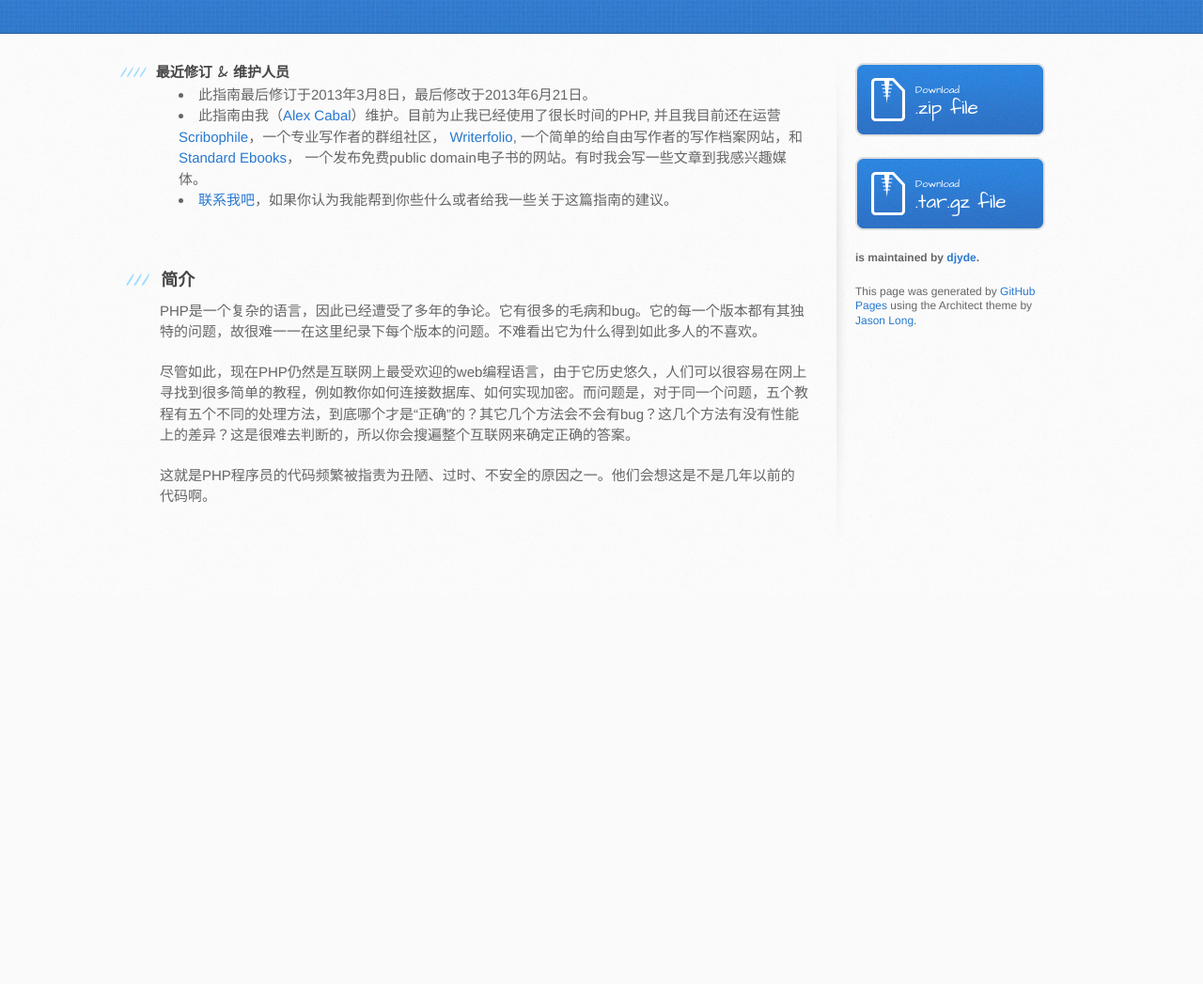
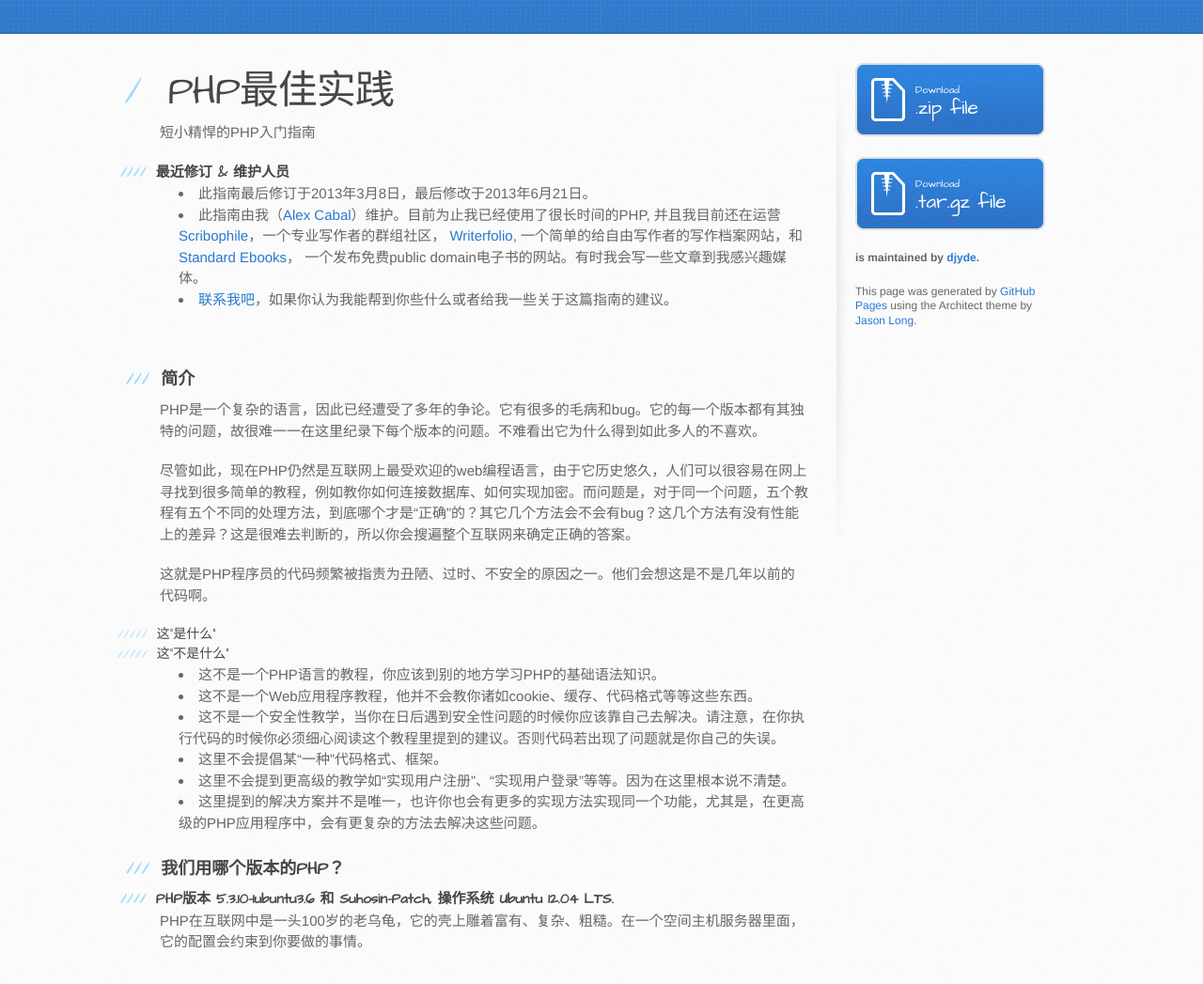
Before and after one commit to djyde/PHP-Best-Practices, a plain HTML site: page index.html in a window 1280 px wide. Shown: the part 165-1212 px from the top of the page at 94% size. Before the commit the page ends 800 px from the top, so only its background shows below. Drawn offline with Linux system fonts and the light colour scheme.

```diff
--- a/index.html
+++ b/index.html
@@ -28,7 +28,12 @@
     <div id="content-wrapper">
       <div class="inner clearfix">
         <section id="main-content">
-          <h4>
+          <h1>
+<a name="php" class="anchor" href="#php"><span class="octicon octicon-link"></span></a>PHP最佳实践</h1>
+
+<p>短小精悍的PHP入门指南</p>
+
+<h4>
 <a name="--" class="anchor" href="#--"><span class="octicon octicon-link"></span></a>最近修订 &amp; 维护人员</h4>
 
 <ul>
@@ -44,6 +49,27 @@
 <p>尽管如此，现在PHP仍然是互联网上最受欢迎的web编程语言，由于它历史悠久，人们可以很容易在网上寻找到很多简单的教程，例如教你如何连接数据库、如何实现加密。而问题是，对于同一个问题，五个教程有五个不同的处理方法，到底哪个才是“正确”的？其它几个方法会不会有bug？这几个方法有没有性能上的差异？这是很难去判断的，所以你会搜遍整个互联网来确定正确的答案。</p>
 
 <p>这就是PHP程序员的代码频繁被指责为丑陋、过时、不安全的原因之一。他们会想这是不是几年以前的代码啊。</p>
+
+<h5>
+<a name="-1" class="anchor" href="#-1"><span class="octicon octicon-link"></span></a>这“是什么”</h5>
+
+<h5>
+<a name="-2" class="anchor" href="#-2"><span class="octicon octicon-link"></span></a>这“不是什么”</h5>
+
+<ul>
+<li>这不是一个PHP语言的教程，你应该到别的地方学习PHP的基础语法知识。</li>
+<li>这不是一个Web应用程序教程，他并不会教你诸如cookie、缓存、代码格式等等这些东西。</li>
+<li>这不是一个安全性教学，当你在日后遇到安全性问题的时候你应该靠自己去解决。请注意，在你执行代码的时候你必须细心阅读这个教程里提到的建议。否则代码若出现了问题就是你自己的失误。</li>
+<li>这里不会提倡某“一种”代码格式、框架。</li>
+<li>这里不会提到更高级的教学如“实现用户注册”、“实现用户登录”等等。因为在这里根本说不清楚。</li>
+<li>这里提到的解决方案并不是唯一，也许你也会有更多的实现方法实现同一个功能，尤其是，在更高级的PHP应用程序中，会有更复杂的方法去解决这些问题。</li>
+</ul><h3>
+<a name="php-1" class="anchor" href="#php-1"><span class="octicon octicon-link"></span></a>我们用哪个版本的PHP？</h3>
+
+<h4>
+<a name="php-5310-1ubuntu36--suhosin-patch--ubuntu-1204-lts" class="anchor" href="#php-5310-1ubuntu36--suhosin-patch--ubuntu-1204-lts"><span class="octicon octicon-link"></span></a>PHP版本 5.3.10-1ubuntu3.6 和 Suhosin-Patch, 操作系统 Ubuntu 12.04 LTS.</h4>
+
+<p>PHP在互联网中是一头100岁的老乌龟，它的壳上雕着富有、复杂、粗糙。在一个空间主机服务器里面，它的配置会约束到你要做的事情。</p>
         </section>
 
         <aside id="sidebar">
```
Also changed, not shown: params.json (+1 -1 lines).
